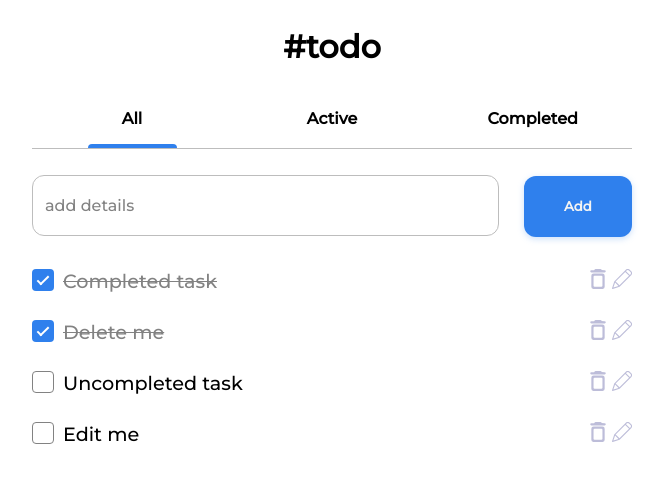
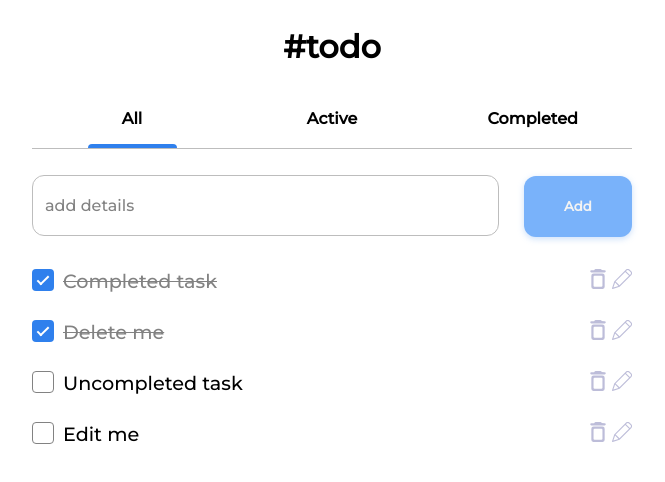
Before and after one commit to Packman700/reac-todo-app, a React (Create React App) app: page / in a window 1280 px wide. Shown: the top 482 px of the page, without its empty margins (308-973 px from the left). Built offline with nearby package versions, Linux system fonts and the light colour scheme.

Commit message:
[feature] disable add todo button if user don't put any text [style] change icon colors on hover

```diff
--- a/src/App.js
+++ b/src/App.js
@@ -69,8 +69,8 @@ class App extends React.Component {
         event.preventDefault()
         const newTodoText = this.state.newTodo
         const isCompleted = this.state.editTodoData.isCompleted
-        if (newTodoText) {
         const newTodo = {text: newTodoText, isCompleted: isCompleted, id: makeID(10)}
+
         let todosToFormat = JSON.parse(JSON.stringify(this.state.allTodos)) // Deep copy state.allTodos
 
         if (todosToFormat !== null) todosToFormat.push(newTodo)
@@ -84,10 +84,6 @@ class App extends React.Component {
                 editTodoData: {isEdited: false, isCompleted: false}
             })
         })
-        } else {
-            // Some Action if array is empyu
-            alert('Cant add empty task')
-        }
     }
 
     deleteTodo = (event) => {
--- a/src/components/AddTodo.js
+++ b/src/components/AddTodo.js
@@ -17,7 +17,7 @@ function AddTodo(props){
                 placeholder="add details"
             />
             <button
-                disabled={cantAddNewTodo}
+                disabled={cantAddNewTodo || !newTodoValue.length}
             >
                 Add
             </button>
--- a/src/styles/icons.css
+++ b/src/styles/icons.css
@@ -5,3 +5,7 @@
 .light-gray-icon{
     filter: invert(98%) sepia(47%) saturate(2063%) hue-rotate(180deg) brightness(89%) contrast(90%);
 }
+.light-gray-icon:hover{
+    /*black*/
+    filter: invert(76%) sepia(6%) saturate(0%) hue-rotate(34deg) brightness(78%) contrast(86%);
+}
```
Lines whose indentation alone changed are shown as unchanged.
